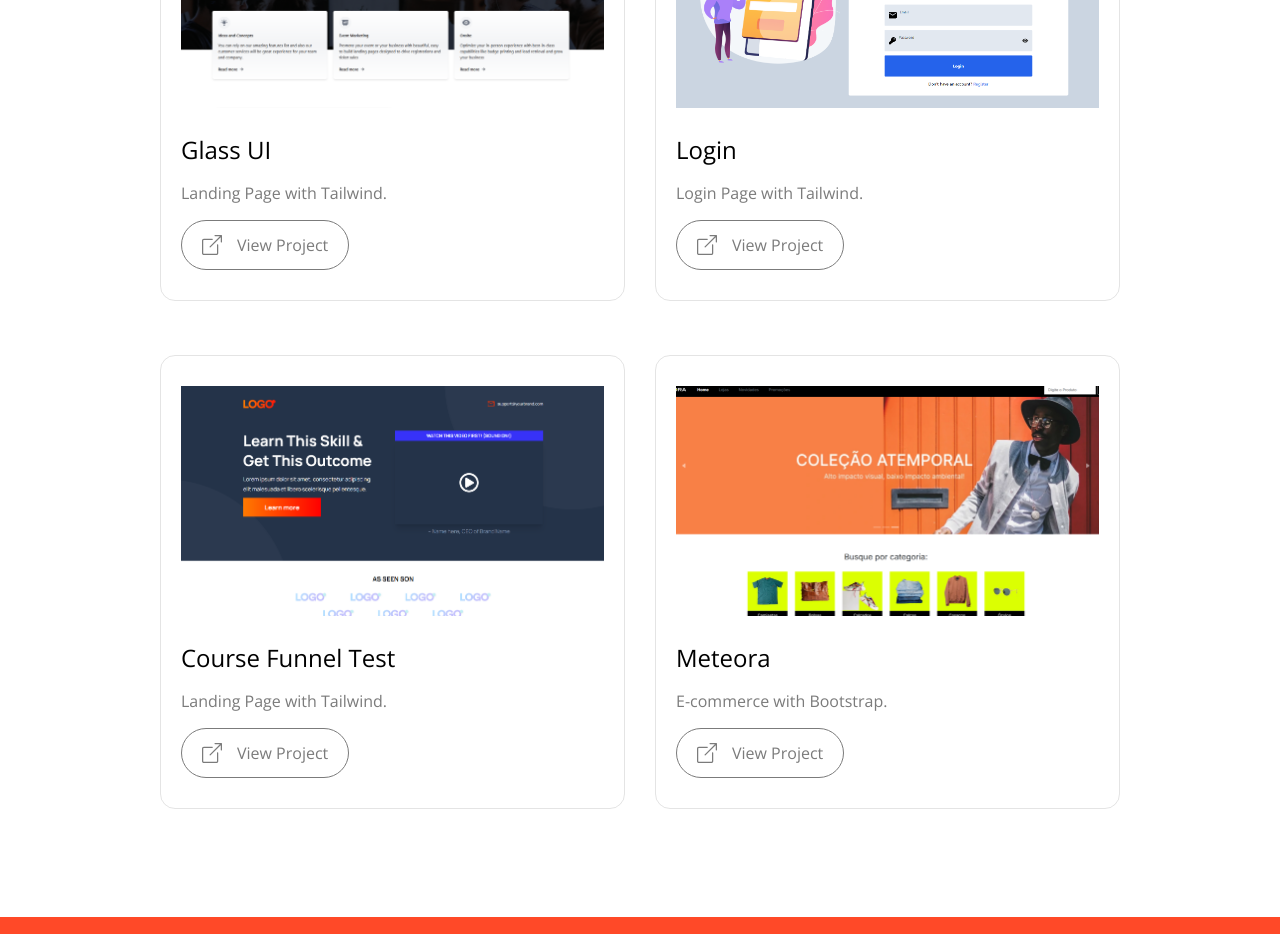
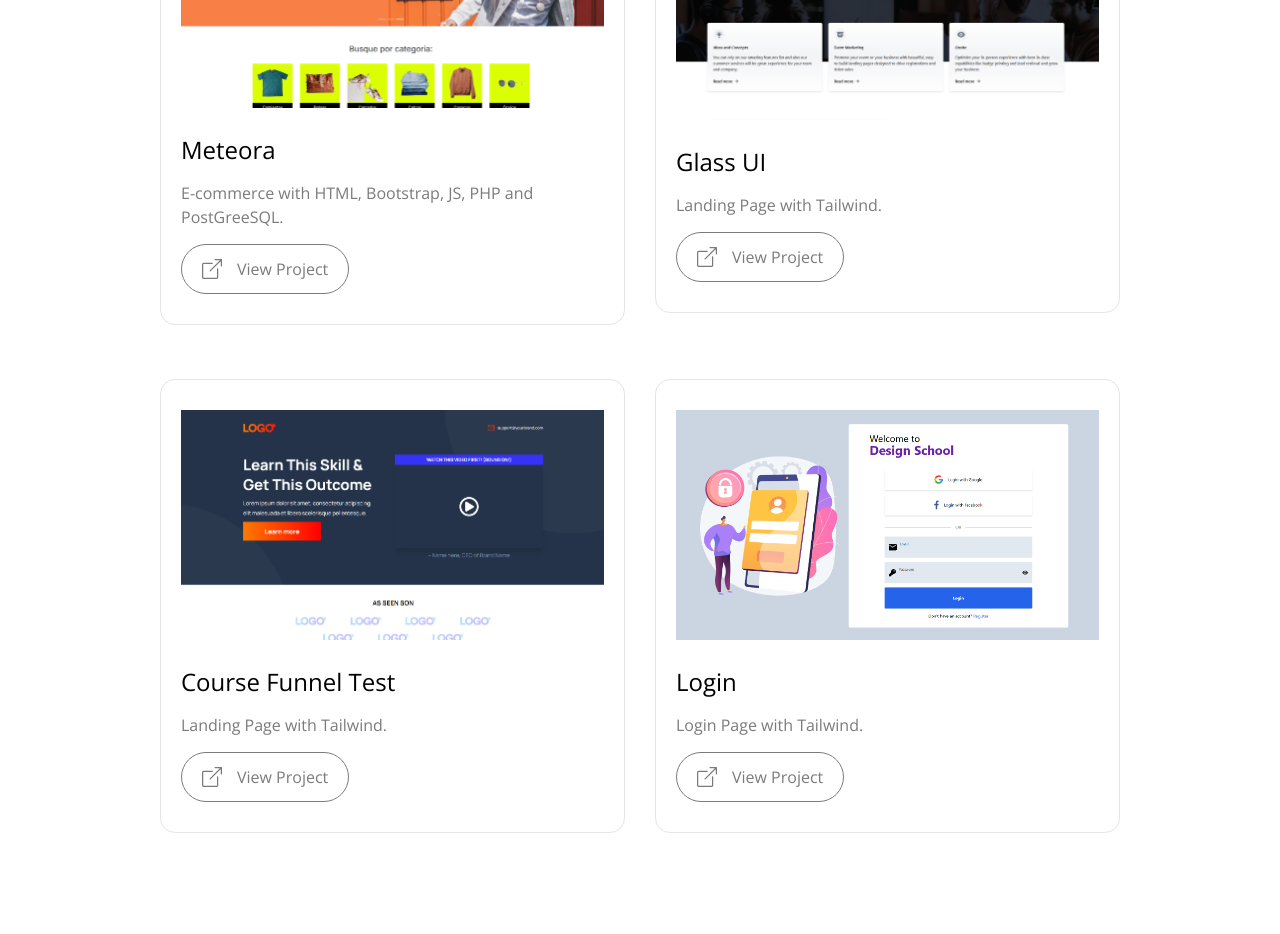
Before and after one commit to miguelzack/portfolio, a Next.js app: page / in a window 1280 px wide. Shown: the part 3580-4514 px from the top of the page. Built offline with nearby package versions, Linux system fonts and the light colour scheme.

Commit message:
chore: change links and order in portfolio

```diff
--- a/src/app/page.tsx
+++ b/src/app/page.tsx
@@ -172,7 +172,7 @@ export default function Home() {
               altText="Capa do projeto Pokémon Search Form"
               title="Pokémon Search Form"
               description="Pokedex consuming PokéApi."
-              projectLink="https://github.com/miguelzackk/pokemon-search-form"
+              projectLink="https://pokemon-search-form-seven.vercel.app/"
             />
 
             <ProjectCard
@@ -180,23 +180,23 @@ export default function Home() {
               altText="Capa do projeto Landwind"
               title="Landwind"
               description="Landing Page with Tailwind."
-              projectLink="https://github.com/miguelzackk/meteora-bootstrap"
+              projectLink="https://landwind-tailwind-three.vercel.app/"
             />
           </div>
           <div className="flex lg:flex-row flex-col items-center gap-[30px] self-stretch w-full">
+            <ProjectCard
+              imageSrc={ProjectMeteora}
+              altText="Capa do projeto Meteora"
+              title="Meteora"
+              description="E-commerce with HTML, Bootstrap, JS, PHP and PostGreeSQL."
+              projectLink="https://meteora-eccomerce.vercel.app/"
+            />
             <ProjectCard
               imageSrc={ProjectGlassUI}
               altText="Capa do projeto GlassUI"
               title="Glass UI"
               description="Landing Page with Tailwind."
-              projectLink="https://github.com/miguelzackk/course-funnel-test"
-            />
-            <ProjectCard
-              imageSrc={ProjectLogin}
-              altText="Capa do projeto Login"
-              title="Login"
-              description="Login Page with Tailwind."
-              projectLink="https://github.com/miguelzackk/login-with-tailwind"
+              projectLink="https://glass-ui-taupe.vercel.app/"
             />
           </div>
           <div className="flex lg:flex-row flex-col items-center gap-[30px] self-stretch w-full">
@@ -205,14 +205,14 @@ export default function Home() {
               altText="Capa do projeto Course Fournel"
               title="Course Funnel Test"
               description="Landing Page with Tailwind."
-              projectLink="https://github.com/miguelzackk/course-funnel-test"
+              projectLink="https://course-funnel-test.vercel.app/"
             />
             <ProjectCard
-              imageSrc={ProjectMeteora}
-              altText="Capa do projeto Meteora"
-              title="Meteora"
-              description="E-commerce with Bootstrap."
-              projectLink="https://github.com/miguelzackk/meteora-bootstrap"
+              imageSrc={ProjectLogin}
+              altText="Capa do projeto Login"
+              title="Login"
+              description="Login Page with Tailwind."
+              projectLink="https://login-with-tailwind.vercel.app/"
             />
           </div>
         </div>
```
